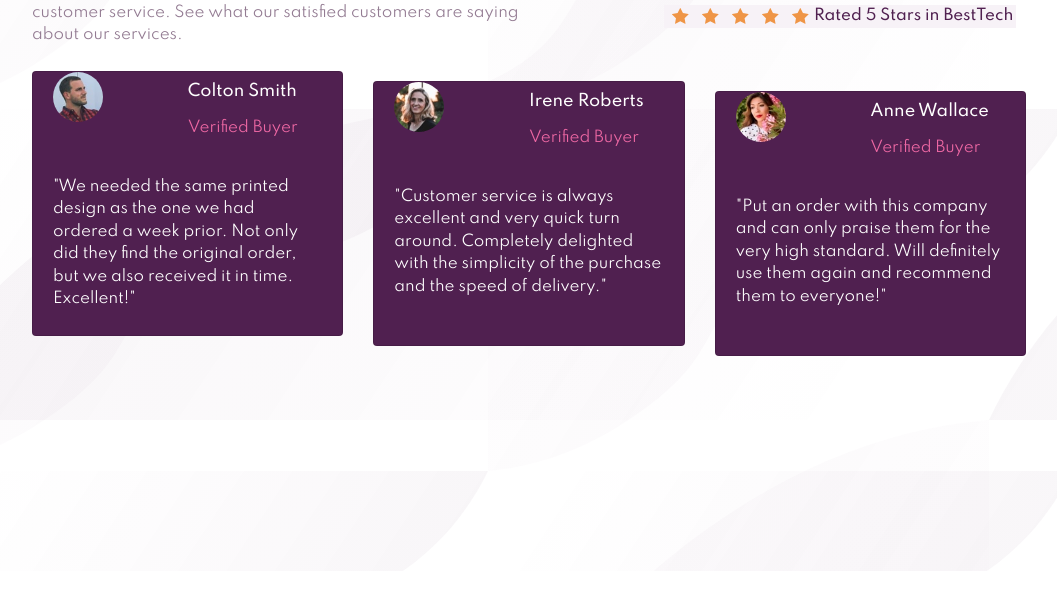
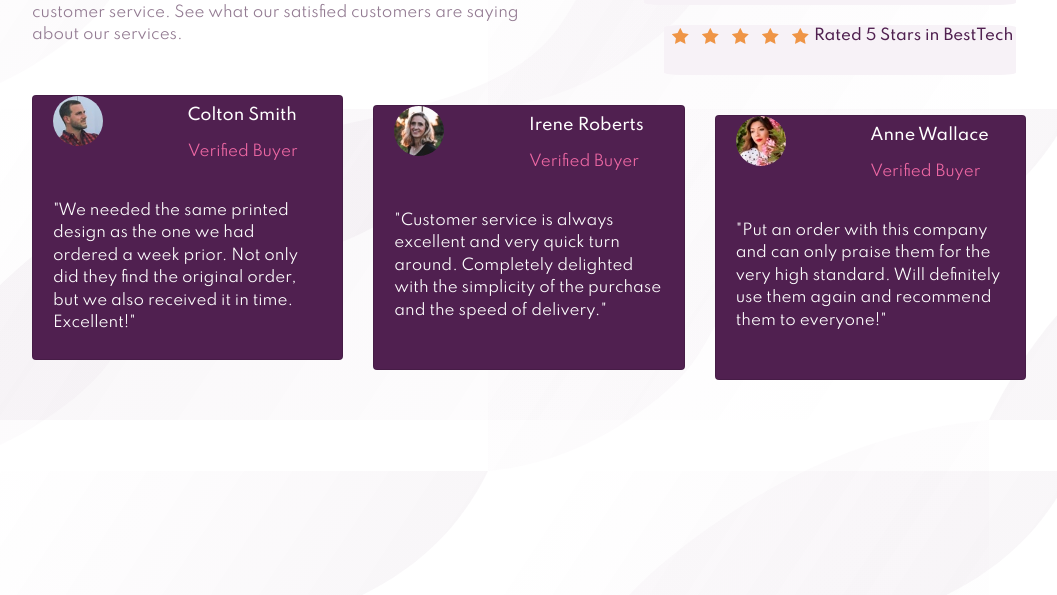
Before and after one commit to shubhanginisharma627/social-proof-section, a plain HTML site: page index.html in a window 1280 px wide. Shown: the part 253-848 px from the top of the page, without its empty margins (96-1153 px from the left). Before the commit the page ends 824 px from the top, so only its background shows below. Drawn offline with nearby package versions, Linux system fonts and the light colour scheme.

Commit message:
Update style.css

```diff
--- a/style.css
+++ b/style.css
@@ -48,15 +48,14 @@ h6{
 
 
 }
-.make{
 
-     height: 50px;
-     border-radius:5%;
-}
 li{
     color: hsl(300, 43%, 22%);
     font-weight: 500;
     background-color: hsl(300, 24%, 96%);
+    height: 50px;
+     border-radius:5%;
+    paddind-top:10px;
 
 }
 .card-deck{
```
